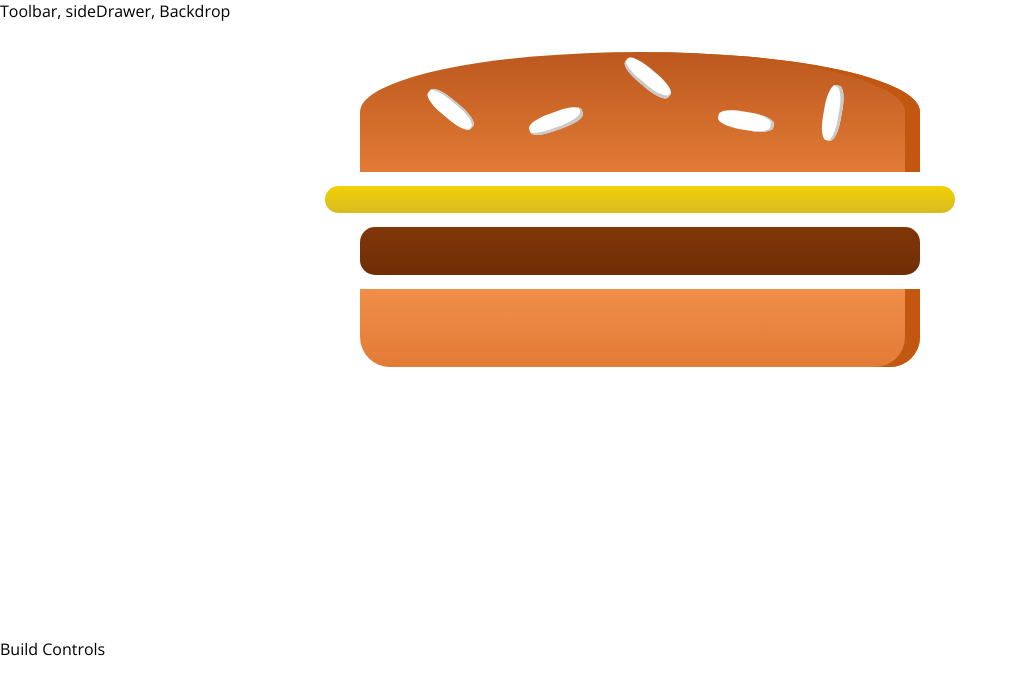
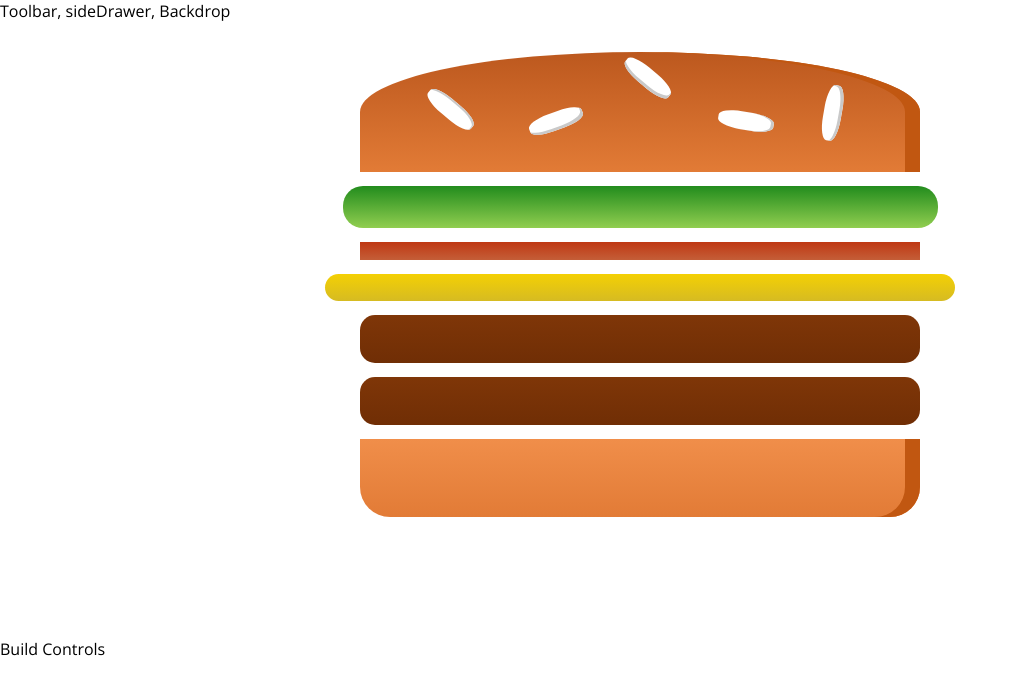
Before and after one commit to Linh91/build-a-burger, a React app: page / in a window 1280 px wide. Shown: the top 694 px of the page, without its empty margins (0-1018 px from the left). Built offline with nearby package versions, Linux system fonts and the light colour scheme.

Commit message:
default burger from state

```diff
--- a/src/components/Burger/Burger.js
+++ b/src/components/Burger/Burger.js
@@ -4,11 +4,16 @@
 import BurgerIngredient from './BurgerIngredient/BurgerIngredient';
 
 const Burger = (props) => {
+    const transformedIngredients = Object.keys(props.ingredients)
+        .map(ingKey => {
+            return [...Array(props.ingredients[ingKey])].map((_, i) => {
+                return <BurgerIngredient key={ingKey + i} type={ingKey} />
+            });
+        });
     return (
         <div className={classes.Burger}>
             <BurgerIngredient type="bread-top" />
-            <BurgerIngredient type="cheese" />
-            <BurgerIngredient type="meat" />
+            {transformedIngredients}
             <BurgerIngredient type="bread-bottom" />
         </div>
     );
--- a/src/containers/BurgerBuilder/BurgerBuilder.js
+++ b/src/containers/BurgerBuilder/BurgerBuilder.js
@@ -4,10 +4,18 @@
 import Burger from '../../components/Burger/Burger';
 
 class BurgerBuilder extends Component {
+    state = {
+        ingredients: {
+            salad: 1,
+            bacon: 1,
+            cheese: 1,
+            meat: 2
+        }
+    }
     render () {
         return (
             <Aux>
-                <Burger />
+                <Burger ingredients={this.state.ingredients}/>
                 <div>Build Controls</div>
             </Aux>
         );
```
